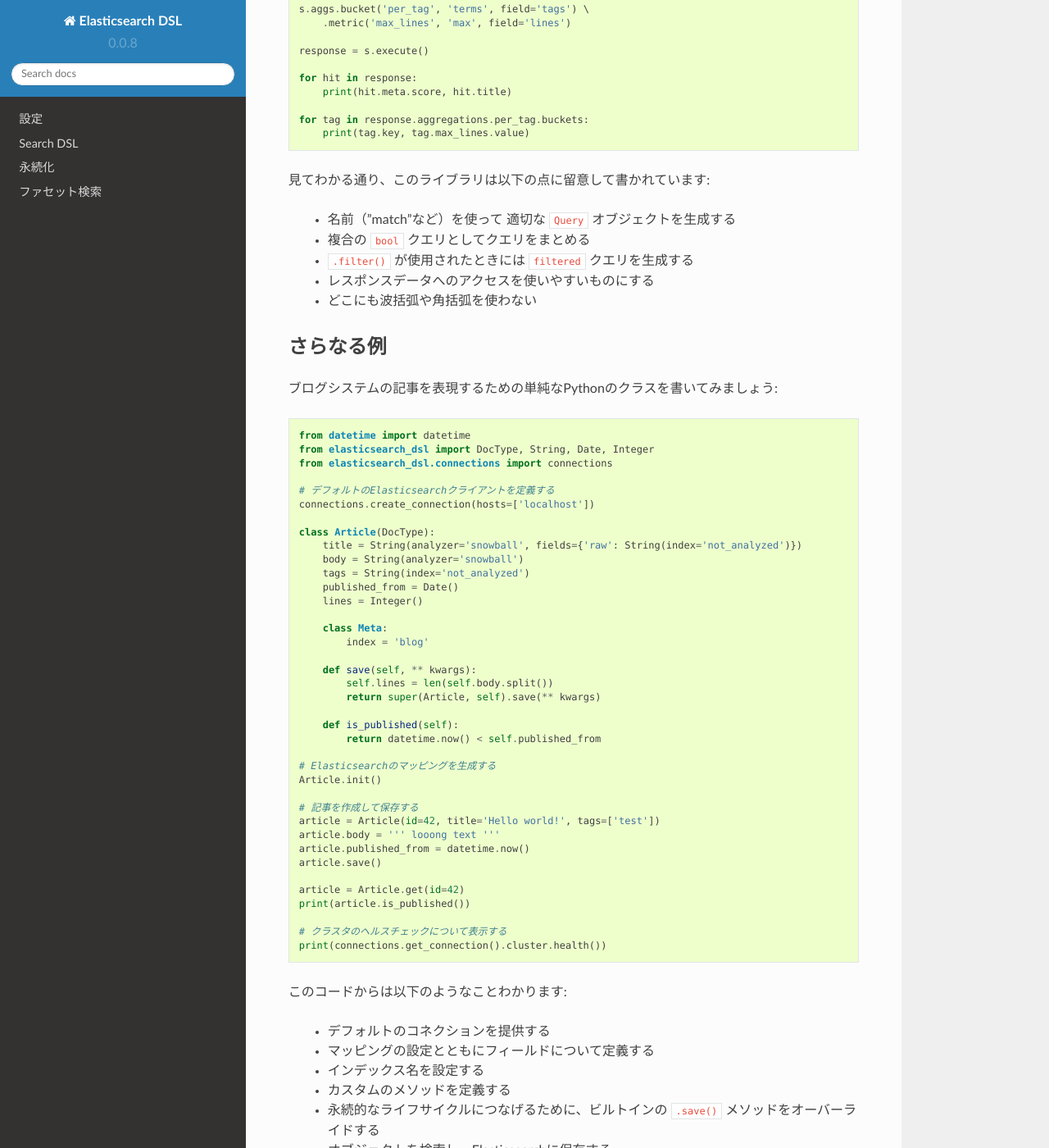
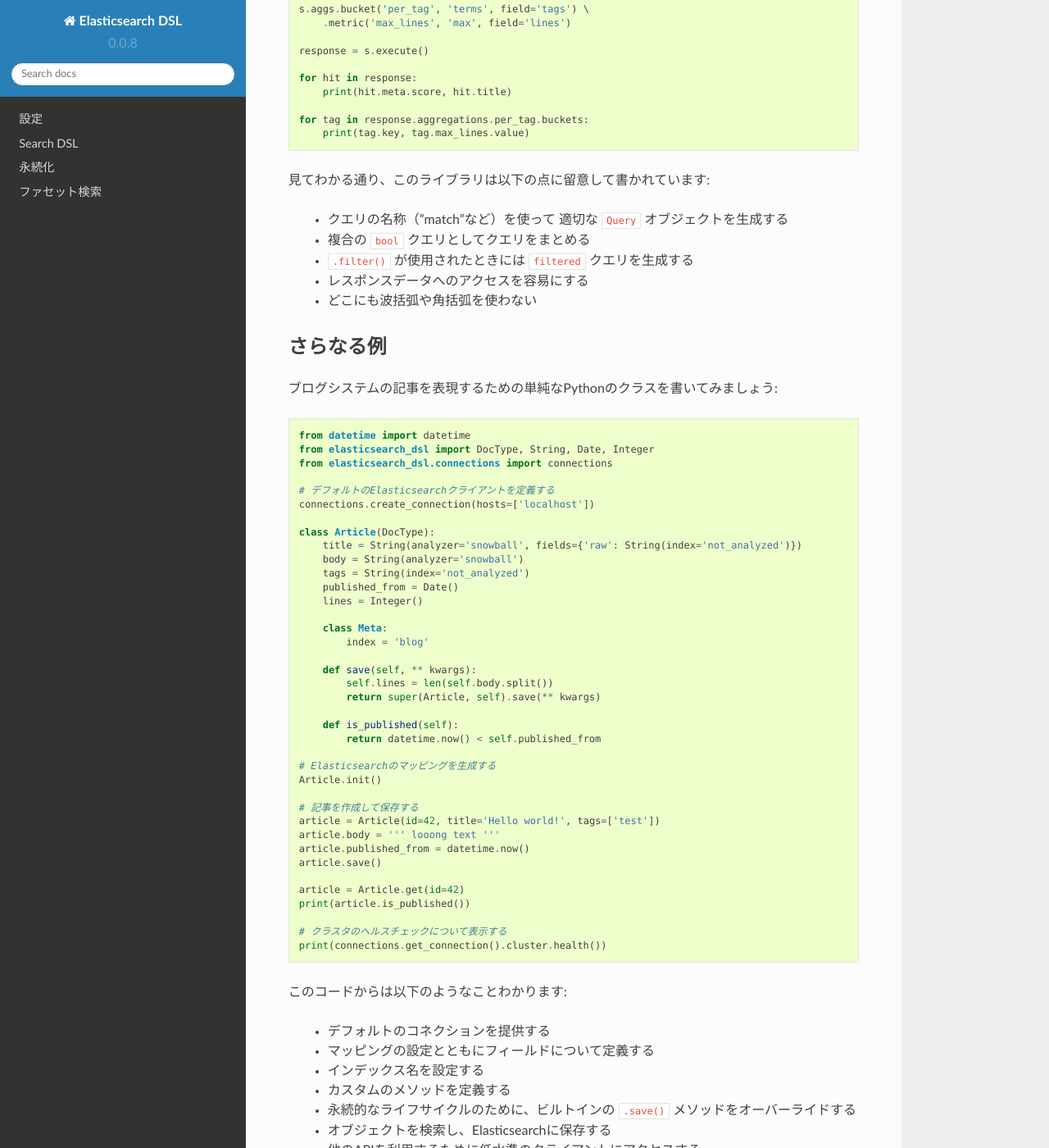
Before and after one commit to junkichi555/elasticsearch-dsl-py-doc-jp, a Sphinx documentation site: the page built from docs/index.rst, in a window 1280 px wide and 1400 px high, scrolled down 1531 px. Shown: the whole window at 82% size. Built offline with Sphinx 7.4.7 and the Read the Docs theme 2.0.0, drawn with Linux system fonts in a browser that asks for light colours; pages that are not in the unit, such as notebooks, are missing from menus.

Commit message:
Tiny modification

```diff
--- a/docs/index.rst
+++ b/docs/index.rst
@@ -86,13 +86,13 @@ Elasticsearch DSLは、ドキュメントをPythonのオブジェクトとして
 
 見てわかる通り、このライブラリは以下の点に留意して書かれています:
 
-  * 名前（"match"など）を使って 適切な ``Query`` オブジェクトを生成する
+  * クエリの名称（"match"など）を使って 適切な ``Query`` オブジェクトを生成する
 
   * 複合の ``bool`` クエリとしてクエリをまとめる
 
   * ``.filter()`` が使用されたときには ``filtered`` クエリを生成する
 
-  * レスポンスデータへのアクセスを使いやすいものにする
+  * レスポンスデータへのアクセスを容易にする
 
   * どこにも波括弧や角括弧を使わない
 
@@ -154,7 +154,7 @@ Elasticsearch DSLは、ドキュメントをPythonのオブジェクトとして
 
   * カスタムのメソッドを定義する
 
-  * 永続的なライフサイクルにつなげるために、ビルトインの ``.save()`` メソッドをオーバーライドする
+  * 永続的なライフサイクルのために、ビルトインの ``.save()`` メソッドをオーバーライドする
 
   * オブジェクトを検索し、Elasticsearchに保存する
 
```
Also changed, not shown: README.rst (+4 -3 lines).
